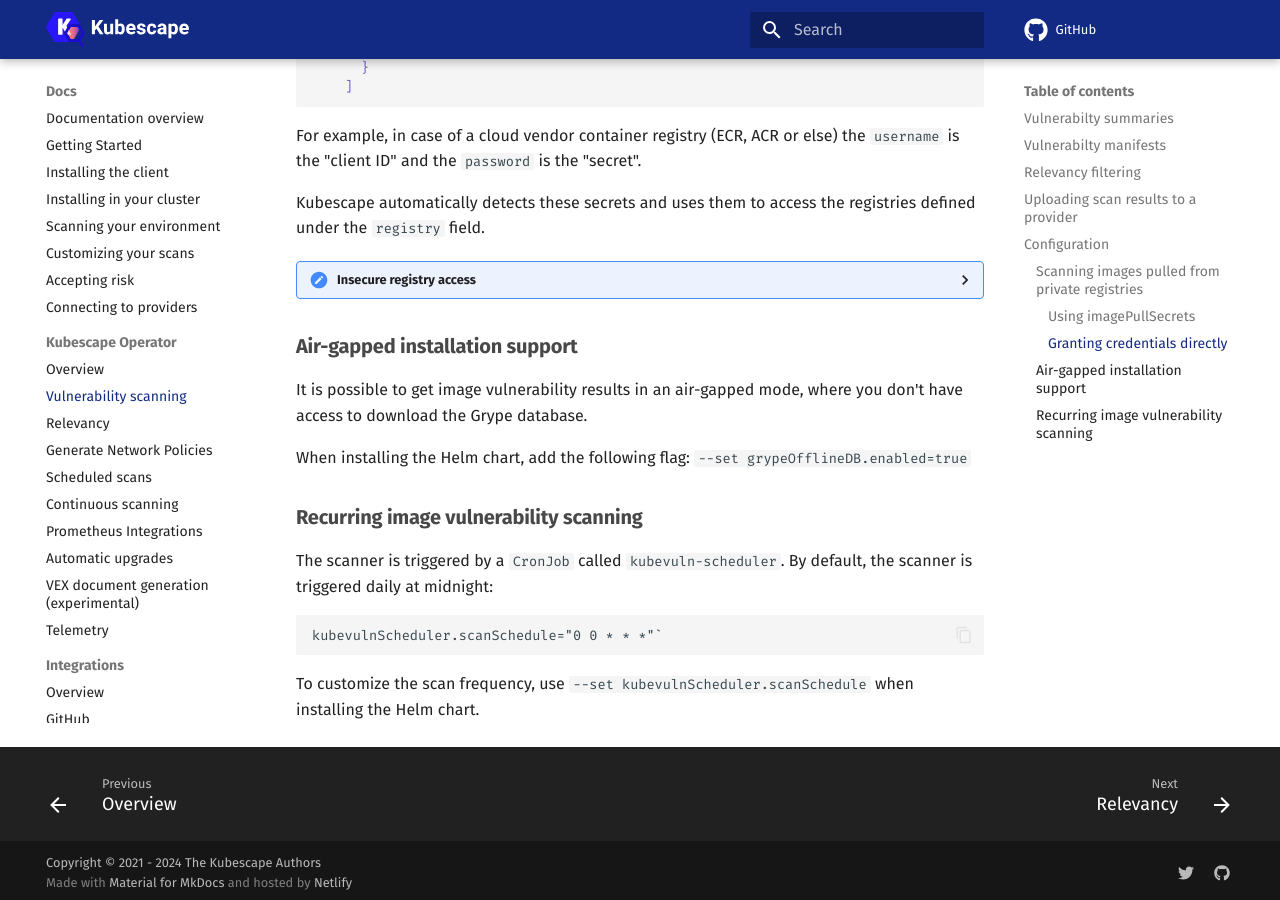
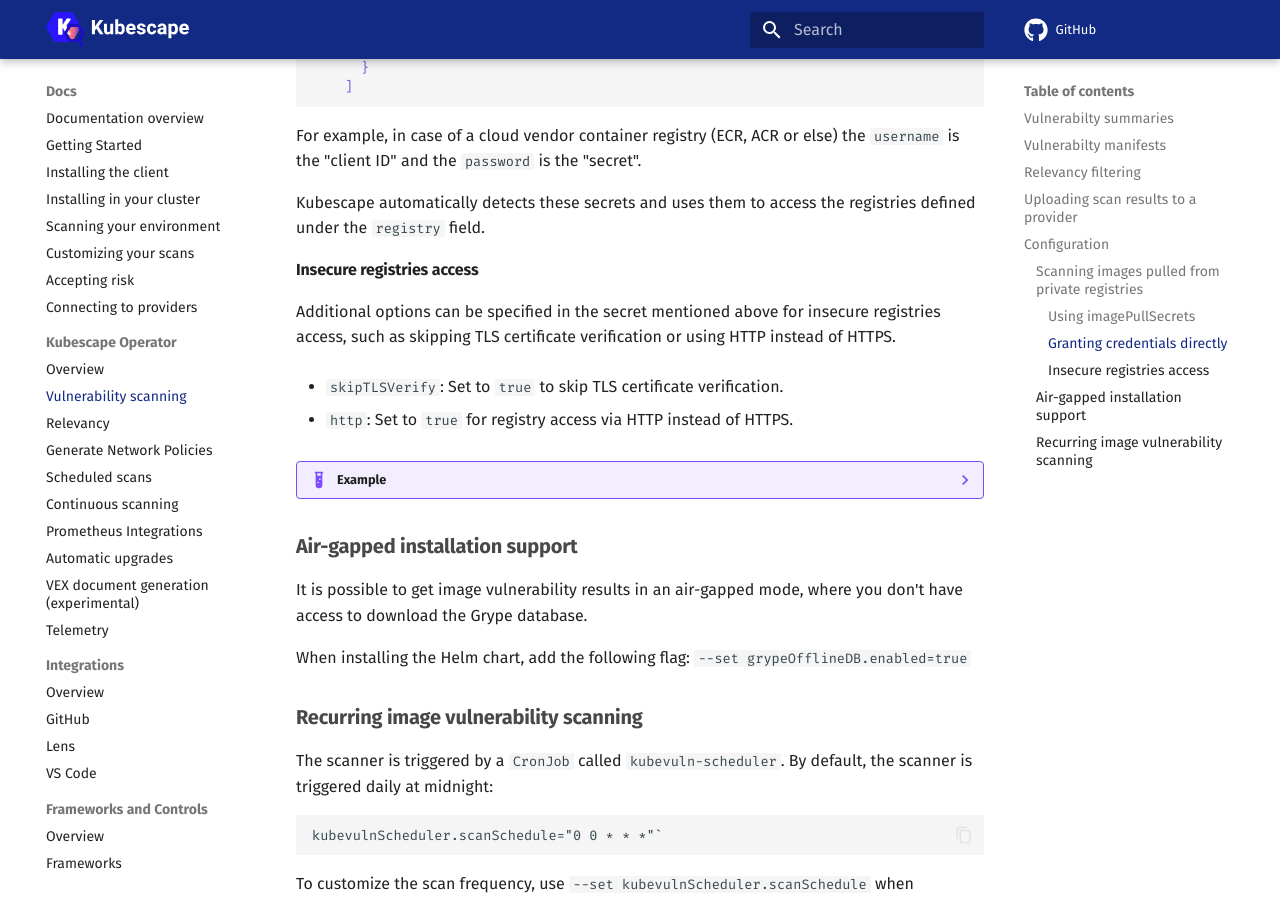
Before and after one commit to kubescape/kubescape.io, an MkDocs documentation site: the page built from docs/docs/operator/vulnerabilities.md, in a window 1280 px wide and 900 px high, scrolled down 3456 px. Built offline with MkDocs 1.6.1 and Material for MkDocs 9.7.7, drawn with Linux system fonts in a browser that asks for light colours; comment, search, counter and statistics services are not loaded.

Commit message:
fix
Signed-off-by: Amir Malka <amirm@armosec.io>

````diff
--- a/docs/docs/operator/vulnerabilities.md
+++ b/docs/docs/operator/vulnerabilities.md
@@ -135,14 +135,16 @@
 
 Kubescape automatically detects these secrets and uses them to access the registries defined under the `registry` field.
 
-??? "Insecure registry access"
-    Additional options can be specified in the secret to customize registry access, such as skipping TLS certificate verification or insecure registry access.
+#### Insecure registries access
 
-    - `skipTLSVerify`: Set to `true` to skip TLS certificate verification.
+Additional options can be specified in the secret mentioned above for insecure registries access, such as skipping TLS certificate verification or using HTTP instead of HTTPS.
 
-    - `http`: Set to `true` for registry access via HTTP instead of HTTPS.
+- `skipTLSVerify`: Set to `true` to skip TLS certificate verification.
 
-    For example:
+- `http`: Set to `true` for registry access via HTTP instead of HTTPS.
+
+??? Example
+
     ```yaml
     kind: Secret
     apiVersion: v1
````
